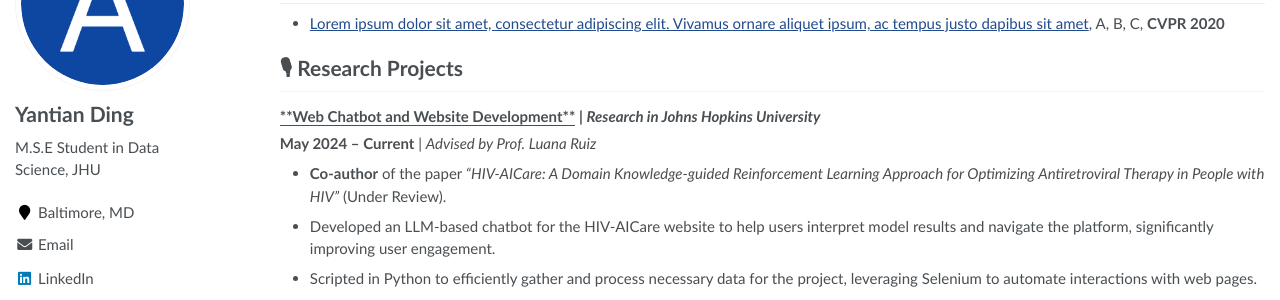
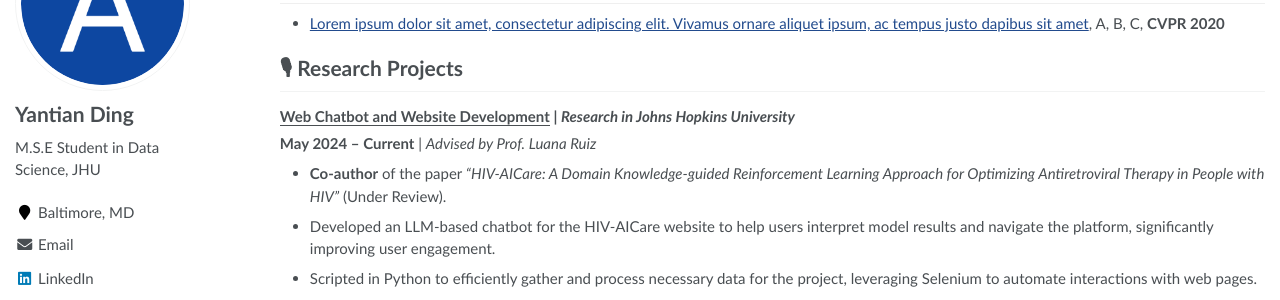
Before and after one commit to yding72/yding72.github.io, a Jekyll site: the page built from _pages/about.md, in a window 1280 px wide and 900 px high, scrolled down 1082 px. Shown: the part 175-475 px from the top of the window. Built offline with Jekyll 4.4.1, drawn with Linux system fonts in a browser that asks for light colours.

```diff
--- a/_pages/about.md
+++ b/_pages/about.md
@@ -72,7 +72,7 @@ Currently, I am actively seeking full-time opportunities in the fields of Time S
 
 # 🎙 Research Projects
 
-### <u>**Web Chatbot and Website Development**</u> | *Research in Johns Hopkins University*
+### <u><strong>Web Chatbot and Website Development</strong></u> | *Research in Johns Hopkins University*
 **May 2024 – Current** | *Advised by Prof. Luana Ruiz*
 - **Co-author** of the paper *"HIV-AICare: A Domain Knowledge-guided Reinforcement Learning Approach for Optimizing Antiretroviral Therapy in People with HIV"* (Under Review).
 - Developed an LLM-based chatbot for the HIV-AICare website to help users interpret model results and navigate the platform, significantly improving user engagement.
```
